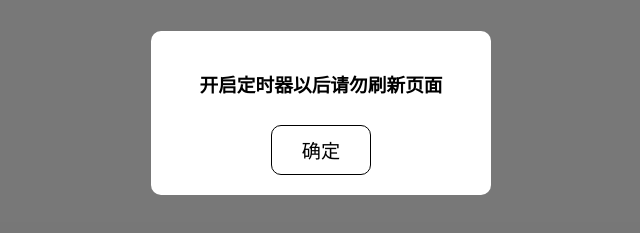
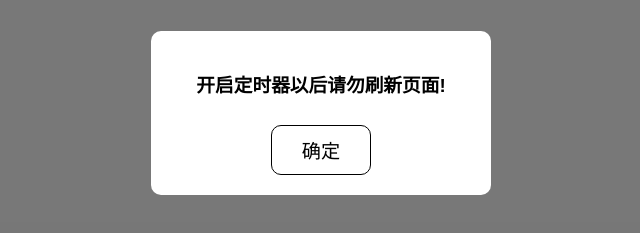
Before and after one commit to XikuoWu/demos, a plain HTML site: page clock完整版.html in a window 1280 px wide. Shown: the part 287-520 px from the top of the page, 319-959 px from the left. Drawn offline with Linux system fonts and the light colour scheme.

Commit message:
Add files via upload

```diff
--- a/clock完整版.html
+++ b/clock完整版.html
@@ -80,7 +80,7 @@
     <!-- Custom Modal -->
     <div id="customModal" class="modal">
         <div class="modal-content">
-            <h3>开启定时器以后请勿刷新页面</h3>
+            <h3>开启定时器以后请勿刷新页面!</h3>
             <button onclick="closeModal()">确定</button>
         </div>
     </div>
```
